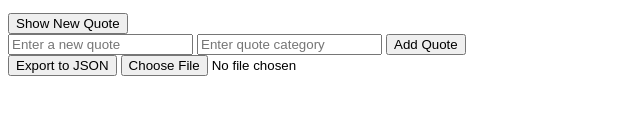
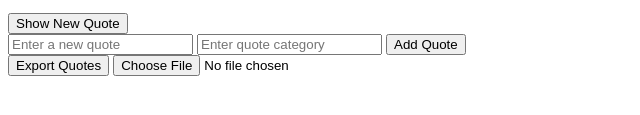
Before and after one commit to mohanadayman/alx_fe_javascript, a plain HTML site: page dom-manipulation/index.html in a window 1280 px wide. Shown: the part 135-250 px from the top of the page, 0-640 px from the left. Drawn offline with Linux system fonts and the light colour scheme.

Commit message:
Update index.html

```diff
--- a/dom-manipulation/index.html
+++ b/dom-manipulation/index.html
@@ -17,7 +17,7 @@
         <button onclick="addQuote()">Add Quote</button>
     </div>
     <div>
-        <button onclick="exportToJson()">Export to JSON</button>
+        <button onclick="exportToJson()">Export Quotes</button>
         <input type="file" id="importFile" accept=".json" onchange="importFromJsonFile(event)" />
     </div>
     <script src="script.js"></script>
```
